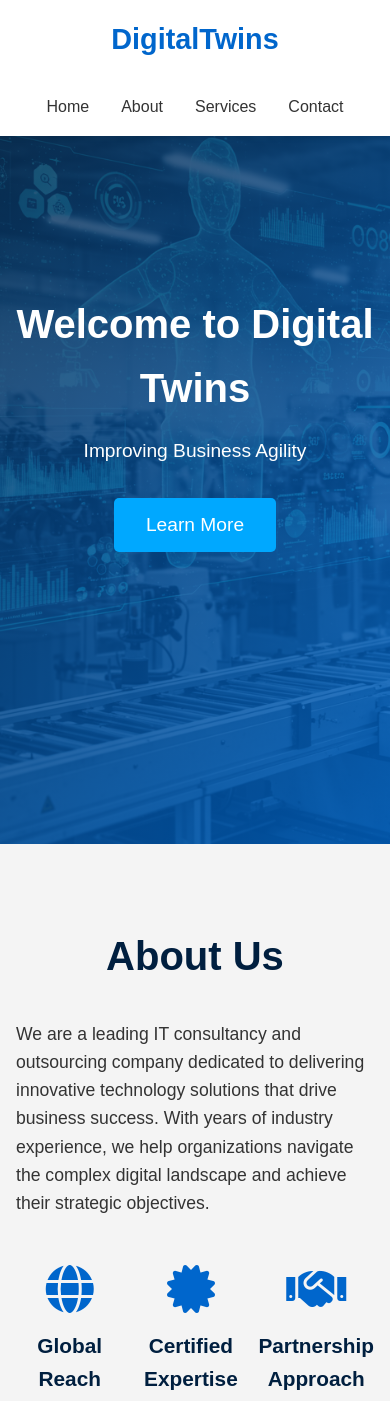
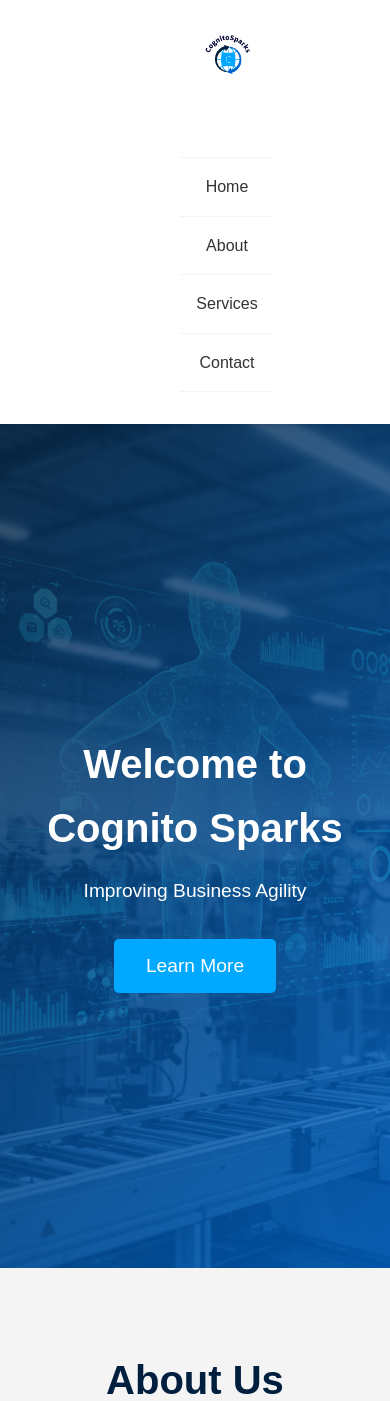
Before and after one commit to ravicoder167/digitalTwins, a Django app: page / in a window 390 px wide. Shown: the top 1401 px of the page. Run offline with Django 5.2, Linux system fonts and the light colour scheme.

Commit message:
added logo, changed company name

```diff
--- a/static/css/styles.css
+++ b/static/css/styles.css
@@ -29,24 +29,50 @@
     z-index: 1000;
 }
 
-nav {
+.header-container {
+    max-width: auto;
+    margin-left: 4rem;
     display: flex;
+    align-items: center;
     justify-content: space-between;
+    padding: 1rem 2rem;
+}
+
+/* Logo Section */
+.logo-section {
+    display: flex;
     align-items: center;
-    padding: 1rem 5%;
-    max-width: 1200px;
-    margin: 0 auto;
 }
 
 .logo {
-    font-size: 1.8rem;
-    font-weight: bold;
-    color: var(--primary-color);
+    display: flex;
+    align-items: center;
+}
+
+.logo img {
+    width: 70px;
+    height: 70px;
+    object-fit: contain;
+}
+
+/* Navigation Section */
+.nav-section {
+    flex-grow: 1;
+}
+
+nav {
+    display: flex;
+    justify-content: flex-end;
 }
 
 nav ul {
     display: flex;
     list-style: none;
+    gap: 2rem;
+}
+
+nav ul li {
+    white-space: nowrap;
 }
 
 nav ul li a {
@@ -54,10 +80,94 @@
     color: var(--text-color);
     padding: 0.5rem 1rem;
     transition: color 0.3s ease;
+    display: block;
 }
 
 nav ul li a:hover {
     color: var(--primary-color);
+}
+
+@media (max-width: 768px) {
+    .header-container {
+        flex-direction: column;
+        padding: 1rem;
+    }
+
+    .logo-section {
+        margin-bottom: 1rem;
+    }
+
+    nav {
+        justify-content: center;
+    }
+
+    nav ul {
+        flex-direction: column;
+        align-items: center;
+        gap: 0;
+    }
+
+    nav ul li {
+        width: 100%;
+        text-align: center;
+    }
+
+    nav ul li a {
+        padding: 1rem;
+        border-top: 1px solid var(--light-gray);
+    }
+
+    nav ul li:last-child a {
+        border-bottom: 1px solid var(--light-gray);
+    }
+}
+
+/* Mobile styles */
+@media (max-width: 768px) {
+    header {
+        position: relative;
+    }
+
+    .logo-section {
+        justify-content: center;
+        padding: 1rem;
+    }
+
+    .logo img {
+        width: 45px;
+        height: 45px;
+    }
+
+    nav {
+        padding: 0;
+    }
+
+    nav ul {
+        flex-direction: column;
+        gap: 0;
+    }
+
+    nav ul li {
+        width: 100%;
+    }
+
+    nav ul li a {
+        padding: 1rem;
+        text-align: center;
+        border-top: 1px solid var(--light-gray);
+    }
+
+    nav ul li:last-child a {
+        border-bottom: 1px solid var(--light-gray);
+    }
+}
+
+/* Large desktop styles */
+@media (min-width: 1400px) {
+    .logo img {
+        width: 80px;
+        height: 80px;
+    }
 }
 
 /* Hero Section */
@@ -71,6 +181,13 @@
     justify-content: center;
     text-align: center;
     padding: 0 1rem;
+    margin-top: 0;
+}
+
+@media (max-width: 768px) {
+    .hero {
+        padding-top: 2rem;
+    }
 }
 
 .hero-content {
--- a/templates/core/home.html
+++ b/templates/core/home.html
@@ -4,14 +4,20 @@
 <head>
     <meta charset="UTF-8">
     <meta name="viewport" content="width=device-width, initial-scale=1.0">
-    <title>Welcome to Digital Twins</title>
+    <title>Welcome to Cognito Sparks</title>
     <link rel="stylesheet" href="{% static 'css/styles.css' %}">
     <link rel="stylesheet" href="https://cdnjs.cloudflare.com/ajax/libs/font-awesome/6.0.0/css/all.min.css">
 </head>
 <body>
 <header>
+    <div class="header-container">
+        <div class="logo-section">
+            <div class="logo">
+                <img src="{% static 'images/logo.png' %}" alt="Cognito Sparks Logo">
+            </div>
+        </div>
+        <div class="nav-section">
             <nav>
-            <div class="logo">DigitalTwins</div>
                 <ul>
                     <li><a href="#home">Home</a></li>
                     <li><a href="#about">About</a></li>
@@ -19,12 +25,14 @@
                     <li><a href="#contact">Contact</a></li>
                 </ul>
             </nav>
+        </div>
+    </div>
 </header>
 
     <main>
         <section id="home" class="hero">
             <div class="hero-content">
-                <h1>Welcome to Digital Twins</h1>
+                <h1>Welcome to Cognito Sparks</h1>
                 <p>Improving Business Agility</p>
                 <button id="learn-more-btn" class="cta-button">Learn More</button>
             </div>
@@ -146,6 +154,18 @@
             <h3>Communications & Media</h3>
             <p>Digital transformation services for telecom providers, media companies, and entertainment organizations.</p>
         </div>
+        <div class="what-we-do-item">
+            <h3>Start-ups</h3>
+            <p>Tailored IT solutions and strategic guidance for emerging businesses, fostering innovation and rapid growth in competitive markets.</p>
+        </div>
+        <div class="what-we-do-item">
+            <h3>Hi-tech Technology Companies</h3>
+            <p>Advanced enterprise solutions and digital transformation services for leading global technology companies, supporting cutting-edge innovation and large-scale operations.</p>
+        </div>
+        <div class="what-we-do-item">
+            <h3>Automotive Industry</h3>
+            <p>Innovative IT solutions for automobile manufacturers and suppliers, driving digital transformation in vehicle design, production processes, and smart mobility initiatives.</p>
+        </div>
     </div>
 </section>
 
@@ -154,7 +174,7 @@
             <div class="contact-content">
                 <div class="contact-info">
                     <h3>Get in Touch</h3>
-                    <p><i class="fas fa-envelope"></i> Email: info@digitaltwins.com</p>
+                    <p><i class="fas fa-envelope"></i> Email: info@cognitosparks.com</p>
                     <p><i class="fas fa-phone"></i> Phone: (555) 123-4567</p>
                     <a href="https://calendar.google.com/calendar/appointments/schedules/AcZssZ0Nh" class="calendar-link" target="_blank">
                         <i class="far fa-calendar-alt"></i> Schedule an Appointment
@@ -174,7 +194,7 @@
         <div class="footer-content">
             <div class="footer-section">
                 <h4>Contact Us</h4>
-                <p>Email: info@digitaltwins.com</p>
+                <p>Email: info@cognitosparks.com</p>
                 <p>Phone: (555) 123-4567</p>
             </div>
             <div class="footer-section">
@@ -187,7 +207,7 @@
             </div>
         </div>
         <div class="footer-bottom">
-            <p>&copy; 2025 DigitalTwins. All rights reserved.</p>
+            <p>&copy; 2025 Cognito Sparks. All rights reserved.</p>
         </div>
     </footer>
 
```
Also changed, not shown: static/images/logo.jpg (added), static/images/logo.png (added), static/images/logo.svg (added). Lines whose indentation alone changed are shown as unchanged.
